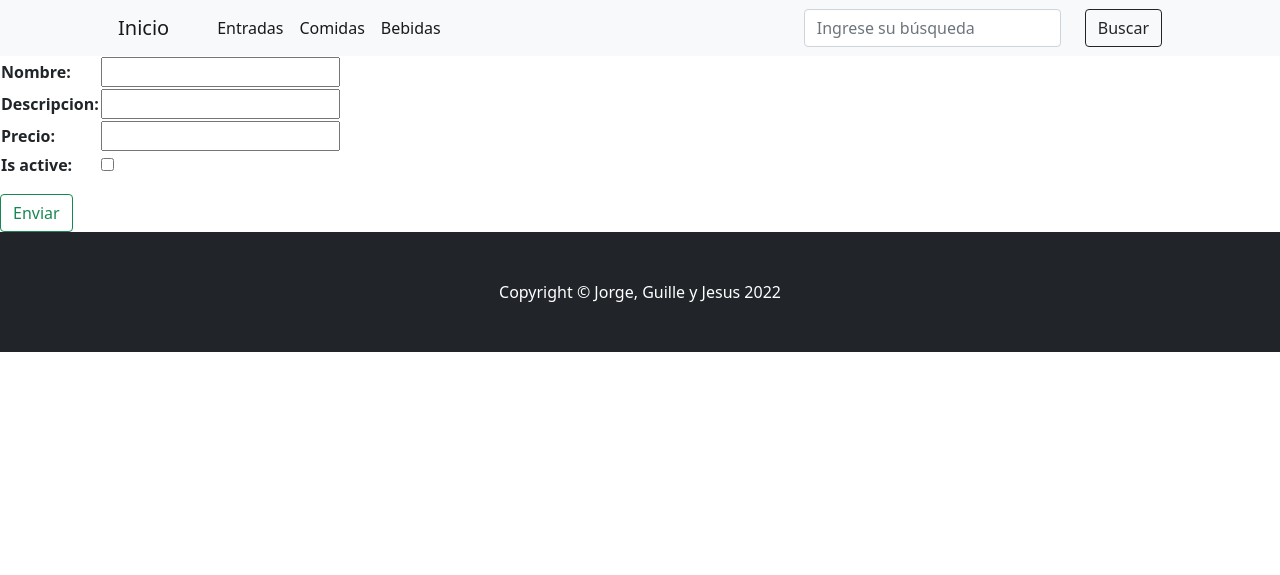
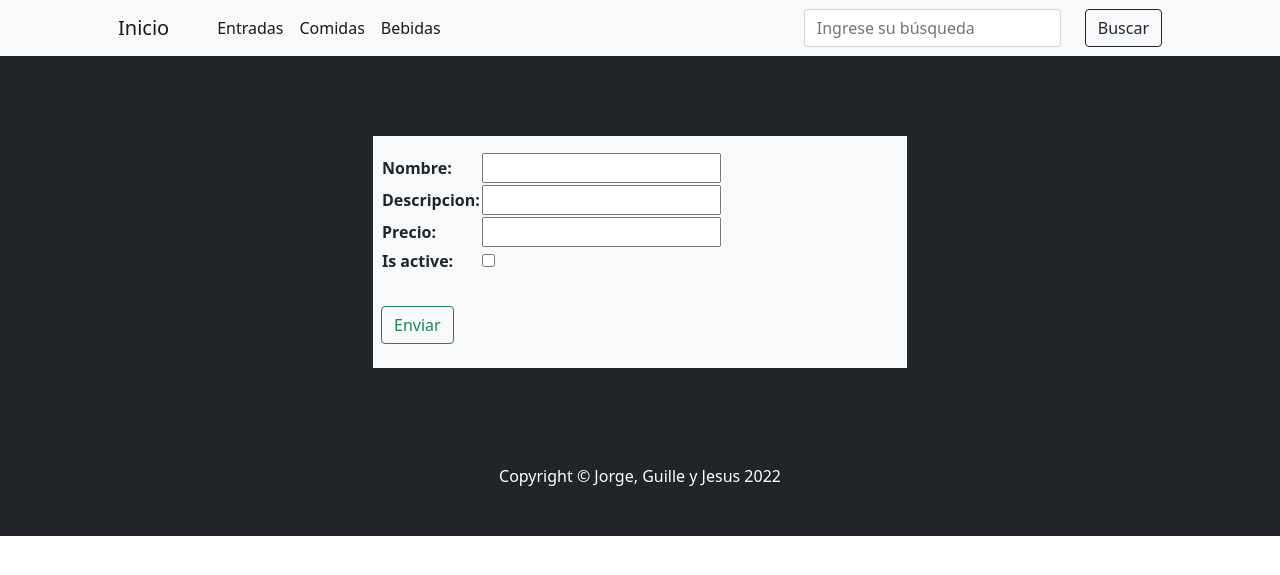
Before and after one commit to JesusEP/ProyectoFinal, a Django app: page /entradas/crear-entrada/ in a window 1280 px wide. Shown: the top 575 px of the page. Run offline with Django 4.2, Linux system fonts and the light colour scheme; some libraries are stand-ins or nearby versions.

Commit message:
Arreglando el front del formulario y los objetos

```diff
--- a/RestaurantPython/RestaurantPython/templates/crear_entrada.html
+++ b/RestaurantPython/RestaurantPython/templates/crear_entrada.html
@@ -1,18 +1,26 @@
 {% extends 'base.html' %}
 
 {% block contenido %}
+<section class="py-5 bg-dark">
+    <div class="container px-4 px-lg-5 mt-5">
+        <div class="row gx-1 gx-lg-2 row-cols-2 row-cols-md-2 row-cols-xl-2 justify-content-center">
+            <div class="col-auto">
                 {% if form %}
-<form class="row g-3" method="POST" action="">
-    <div class="col-12">
+                <form class="row g-3 bg-light " method="POST" action="">
+                    <div class="mb-3">
                         {% csrf_token %}
                         <table>
                             {{form.as_table}}
                         </table>
                     </div>
                     <div class="col-12">
-        <input class="btn btn-outline-success" type="submit" , value="Enviar">
+                        <input class="btn btn-outline-success mb-4" type="submit" , value="Enviar">
                     </div>
                 </form>
+            </div>
+        </div>
+    </div>
+</section>
 {% elif nuevo_producto %}
 <section class="py-5 bg-dark">
     <div class="container px-4 px-lg-5 mt-5">
```
Also changed, not shown: RestaurantPython/RestaurantPython/templates/entradas.html (+10 -3 lines). Lines whose indentation alone changed are shown as unchanged.
